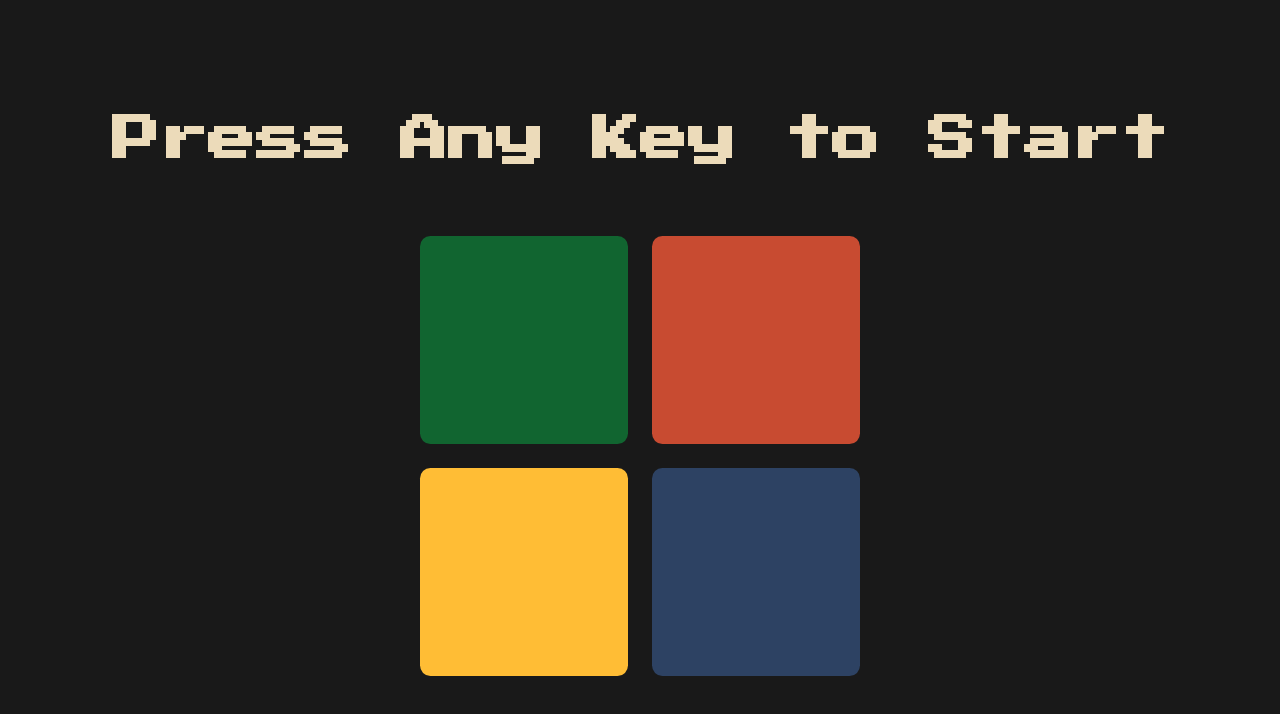
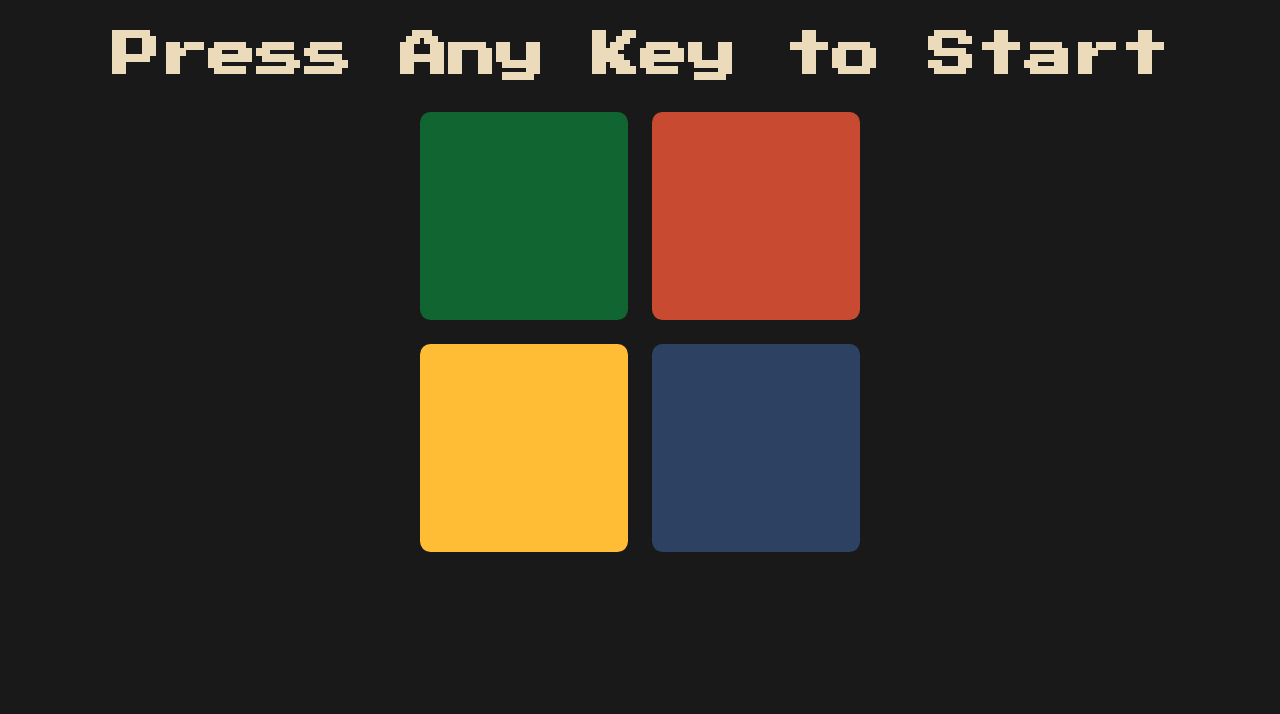
Before and after one commit to Thiago-DR/Simon-Game, a plain HTML site: page index.html in a window 1280 px wide. Drawn offline with nearby package versions, Linux system fonts and the light colour scheme.

Commit message:
Ajust title CSS

```diff
--- a/styles.css
+++ b/styles.css
@@ -16,12 +16,10 @@ body {
 	margin: 2rem;
 	color: #ecdbba;
 	user-select: none;
-	position: relative;
-	bottom: 40px;
 }
 
 main {
-	min-height: 100vh;
+	max-height: 100vh;
 
 	display: flex;
 	flex-direction: column;
```
